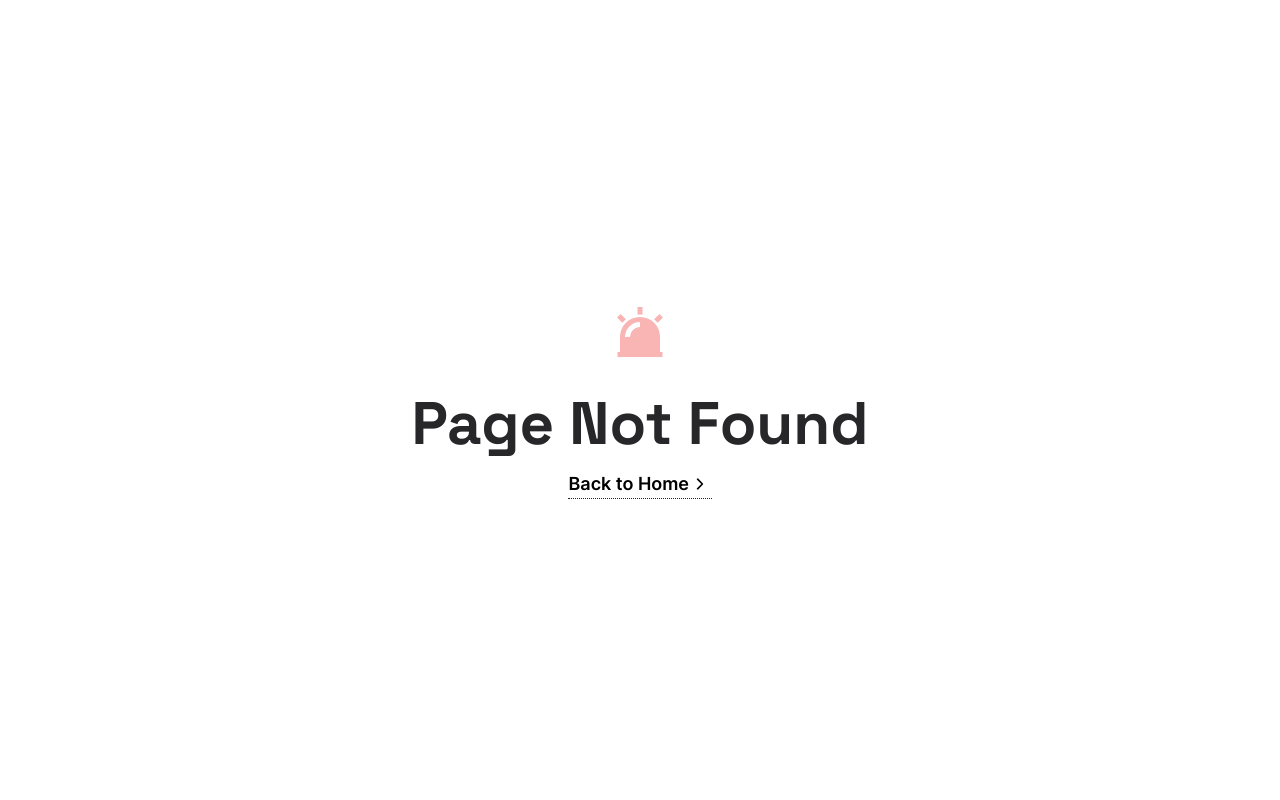
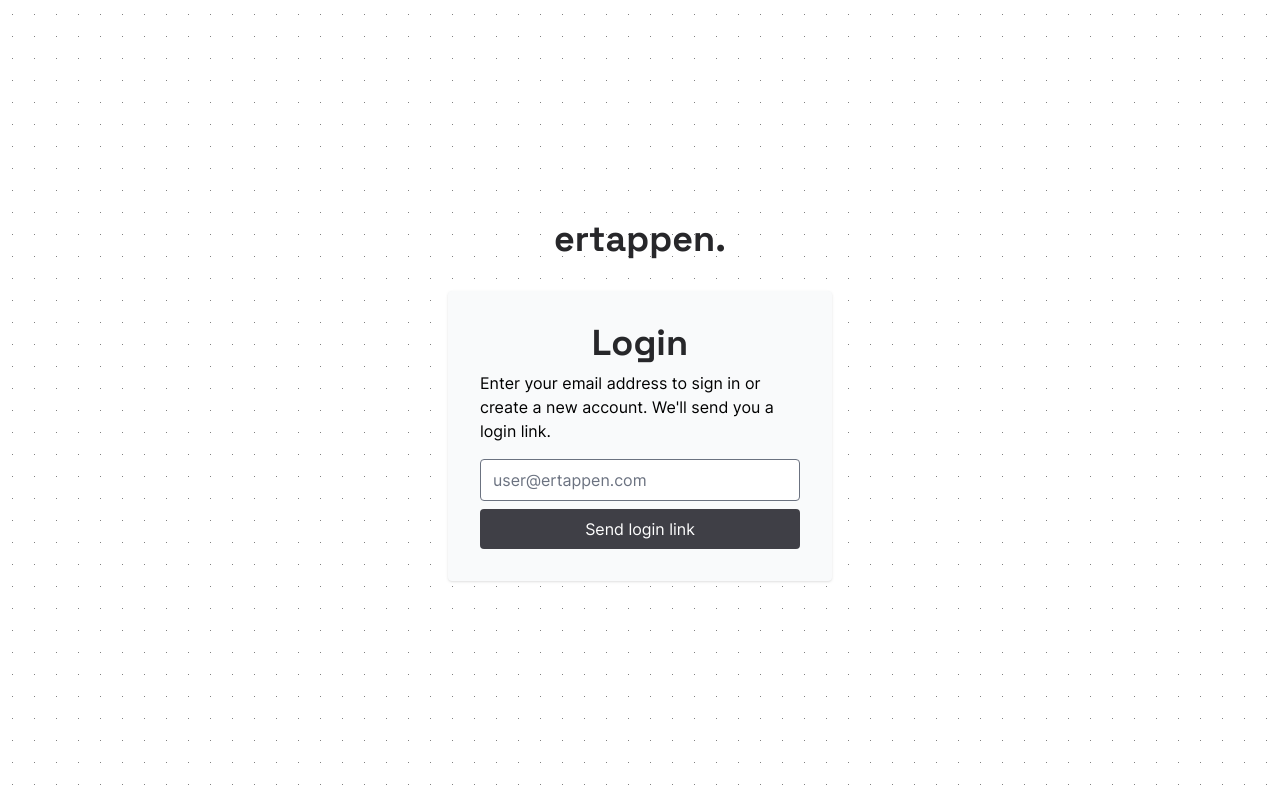
Before and after one commit to colodenn/ertappen-core, a Next.js app: page /login in a window 1280 px wide. Before the commit this address had no page. Built offline with nearby package versions, Linux system fonts and the light colour scheme.

Commit message:
feat: :sparkles: Added login page

```diff
--- a/src/components/layout/Header.tsx
+++ b/src/components/layout/Header.tsx
@@ -1,5 +1,6 @@
+import Link from 'next/link';
 import * as React from 'react';
-import { Link } from 'react-scroll';
+import { Link as Scroll } from 'react-scroll';
 
 import UnstyledLink from '@/components/links/UnstyledLink';
 
@@ -17,17 +18,17 @@ export default function Header() {
             <a href='mailto:cornelius.denninger@gmail.com'>Contact</a>
           </li>
           <li className='mr-4 border-b-2 border-gray-200 hover:border-blue-400'>
-            <Link spy={false} to='feature' smooth={true}>
+            <Scroll spy={false} to='feature' smooth={true}>
               Features
-            </Link>
+            </Scroll>
           </li>
           <li className='mr-4 border-b-2 border-gray-200 hover:border-blue-400'>
-            <Link spy={false} to='pricing' smooth={true}>
+            <Scroll spy={false} to='pricing' smooth={true}>
               Pricing
-            </Link>
+            </Scroll>
           </li>
-          <li className='bg-zinc-700 px-3 py-2 text-white rounded cursor-pointer hover:bg-zinc-600'>
-            Login
+          <li className='btn'>
+            <Link href='/login'>Login</Link>
           </li>
         </ul>
       </nav>
--- a/src/pages/_app.tsx
+++ b/src/pages/_app.tsx
@@ -4,11 +4,15 @@ import '@/styles/globals.css';
 
 import Layout from '@/components/layout/Layout';
 
+import { UserContextProvider } from '@/utils/useUser';
+
 function MyApp({ Component, pageProps }: AppProps) {
   return (
-    <Layout>
-      <Component {...pageProps} />
-    </Layout>
+    <UserContextProvider>
+      <Layout>
+        <Component {...pageProps} />
+      </Layout>
+    </UserContextProvider>
   );
 }
 
--- /dev/null
+++ b/src/pages/login.tsx
@@ -0,0 +1,38 @@
+import { useState } from 'react';
+
+import { useUser } from '@/utils/useUser';
+export default function Login() {
+  const [email, setEmail] = useState('');
+  const loginUser = useUser();
+  return (
+    <main className='align-center dotted flex justify-center items-center mx-auto my-auto w-full h-screen'>
+      <div>
+        <h1 className='mb-8 text-3xl text-center md:text-4xl'>ertappen.</h1>
+        <form className='p-8 w-96 bg-gray-50 rounded shadow'>
+          <h1 className='text-3xl text-center md:text-4xl'>Login</h1>
+          <p className='mt-2'>
+            Enter your email address to sign in or create a new account.
+            We&apos;ll send you a login link.
+          </p>
+          <input
+            className='mt-4 w-full rounded'
+            type='email'
+            placeholder='user@ertappen.com'
+            value={email}
+            onChange={(e) => setEmail(e.target.value)}
+          />{' '}
+          <br />
+          <button
+            onClick={(e) => {
+              e.preventDefault();
+              loginUser?.loginUser(email);
+            }}
+            className='btn mt-2 w-full'
+          >
+            Send login link
+          </button>
+        </form>
+      </div>
+    </main>
+  );
+}
--- a/src/styles/globals.css
+++ b/src/styles/globals.css
@@ -112,4 +112,8 @@
   .animated-underline:focus-visible {
     background-size: 0 2px, 100% 2px;
   }
+
+  .btn {
+    @apply bg-zinc-700 px-3 py-2 text-white rounded cursor-pointer hover:bg-zinc-600;
+  }
 }
--- /dev/null
+++ b/src/utils/useUser.tsx
@@ -0,0 +1,38 @@
+import React, { createContext, useContext, useState } from 'react';
+
+interface UserContextInterface {
+  user: User | null;
+  loginUser: (email: string) => void;
+}
+
+interface User {
+  email: string;
+}
+
+export const UserContext = createContext<UserContextInterface | null>(null);
+
+export function UserContextProvider({
+  children,
+}: {
+  children: React.ReactNode;
+}) {
+  const [user, setUser] = useState<User | null>(null);
+
+  function loginUser(email: string) {
+    setUser({ email: email });
+  }
+
+  return (
+    <UserContext.Provider value={{ user, loginUser }}>
+      {children}
+    </UserContext.Provider>
+  );
+}
+
+export const useUser = () => {
+  const context = useContext(UserContext);
+  if (context === undefined) {
+    throw new Error(`useUser must be used within a UserContextProvider.`);
+  }
+  return context;
+};
```
